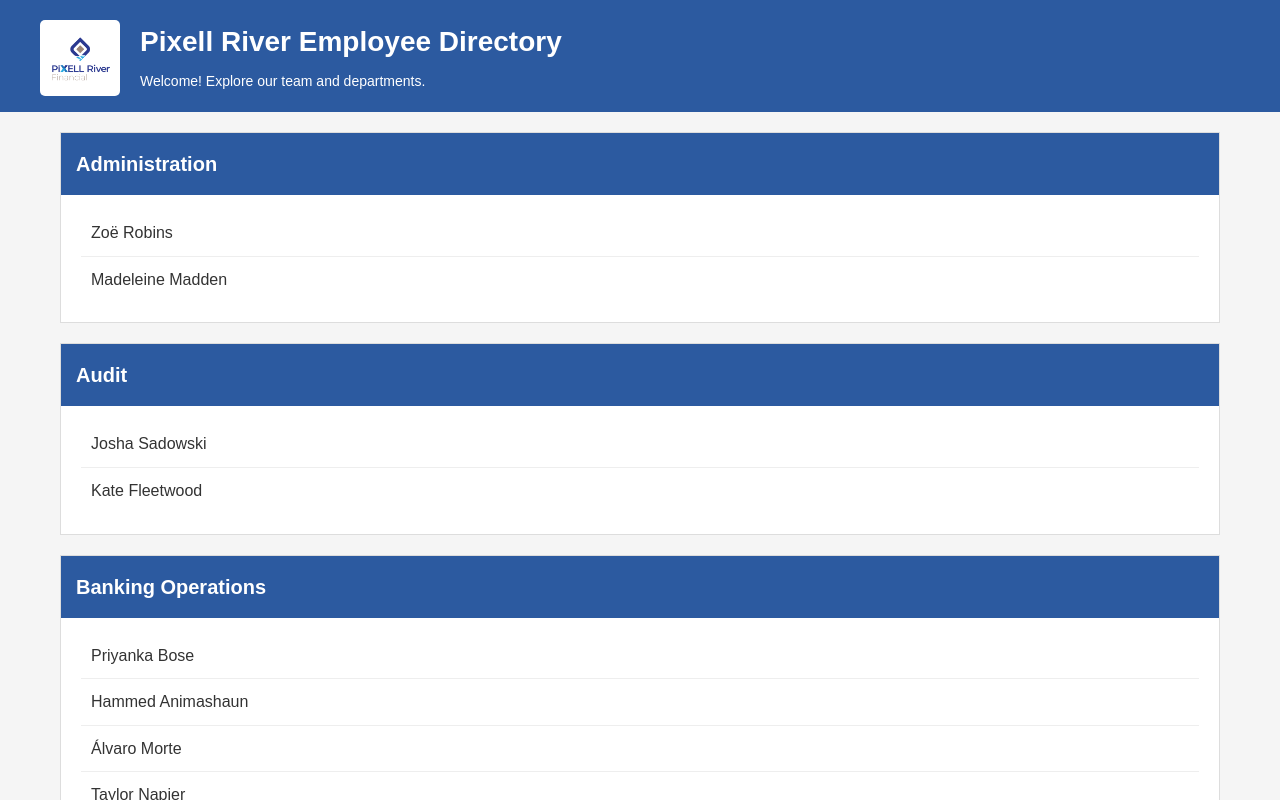
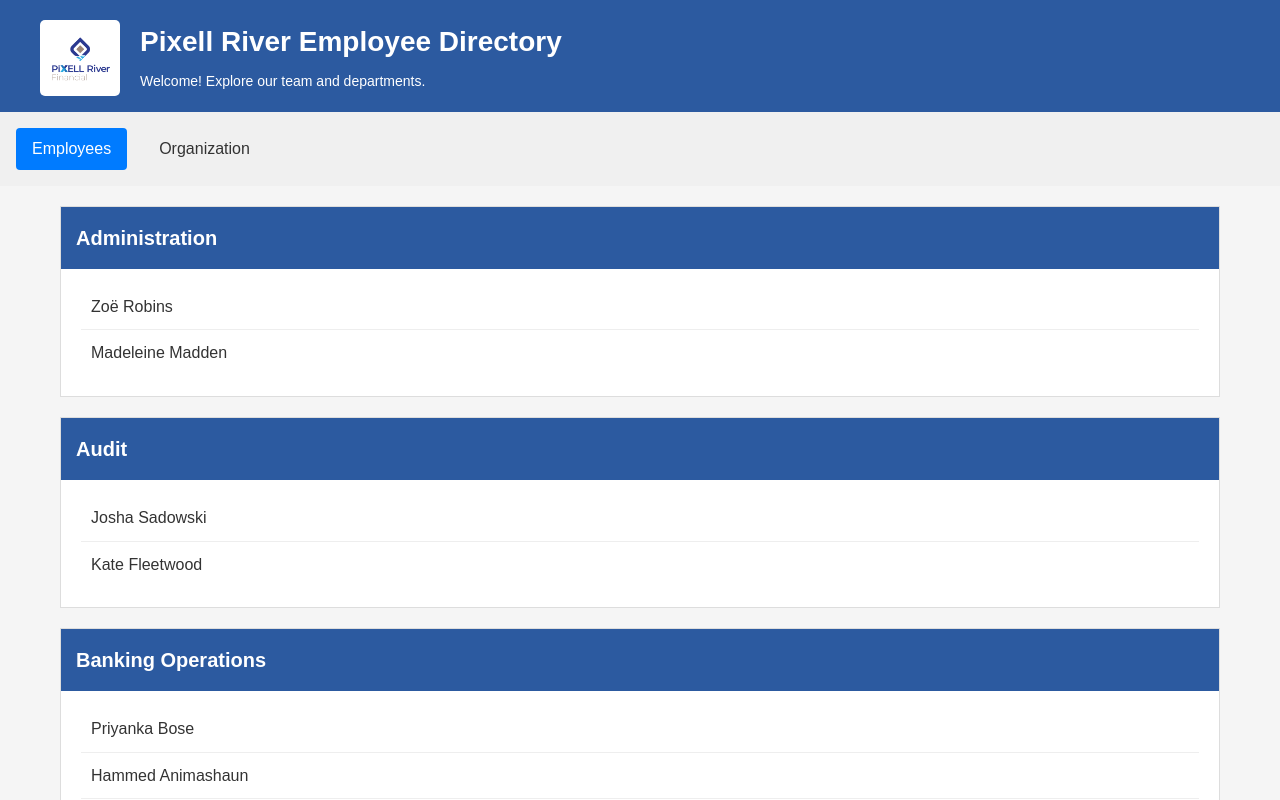
Before and after one commit to dilpreetsingh5/pixell-river-labs, a React (Vite) app: page /employees in a window 1280 px wide. Shown: the top 800 px of the page. Built offline with nearby package versions, Linux system fonts and the light colour scheme.

Commit message:
Lab 2.2: add routing, organization page, navbar

```diff
--- a/src/App.tsx
+++ b/src/App.tsx
@@ -1,13 +1,17 @@
 import { useState } from 'react';
+import { BrowserRouter, Routes, Route, Navigate } from 'react-router-dom';
 import './App.css';
+
 import Header from './Components/Header/Header';
 import Footer from './Components/Footer/Footer';
-import Department from './Components/Department/Department';
-import EmployeeForm from './Components/EmployeeForm/EmployeeForm';
+import Navbar from './Components/Navbar/Navbar';
+
+import EmployeesPage from './pages/EmployeesPage';
+import OrganizationPage from './pages/OrganizationPage';
+
 import { departments as initialDepartments } from './data/departments';
 import type { Department as DepartmentType } from './types/Department';
 
-// Main App component
 function App() {
     const [departments, setDepartments] = useState<DepartmentType[]>(initialDepartments);
 
@@ -16,8 +20,8 @@ function App() {
         lastName: string,
         departmentName: string
     ) => {
-        setDepartments(prevDepartments =>
-            prevDepartments.map(dept =>
+        setDepartments(prev =>
+            prev.map(dept =>
                 dept.name === departmentName
                     ? {
                         ...dept,
@@ -31,22 +35,26 @@ function App() {
         );
     };
     return (
-        <>
+        <BrowserRouter>
             <Header />
-            <main>
-                {departments.map((department, index) => (
-                    <Department key={index} department={department} />
-                ))}
-            </main>
+            <Navbar />
 
-            {/* Form at the bottom */}
-            <EmployeeForm
-                departments={departments}
-                onAddEmployee={handleAddEmployee}
-            />
+            <Routes>
+                <Route
+                    path="/employees"
+                    element={
+                        <EmployeesPage
+                            departments={departments}
+                            onAddEmployee={handleAddEmployee}
+                        />
+                    }
+                />
+                <Route path="/organization" element={<OrganizationPage />} />
+                <Route path="*" element={<Navigate to="/employees" />} />
+            </Routes>
 
             <Footer />
-        </>
+        </BrowserRouter>
     );
 }
 
```
